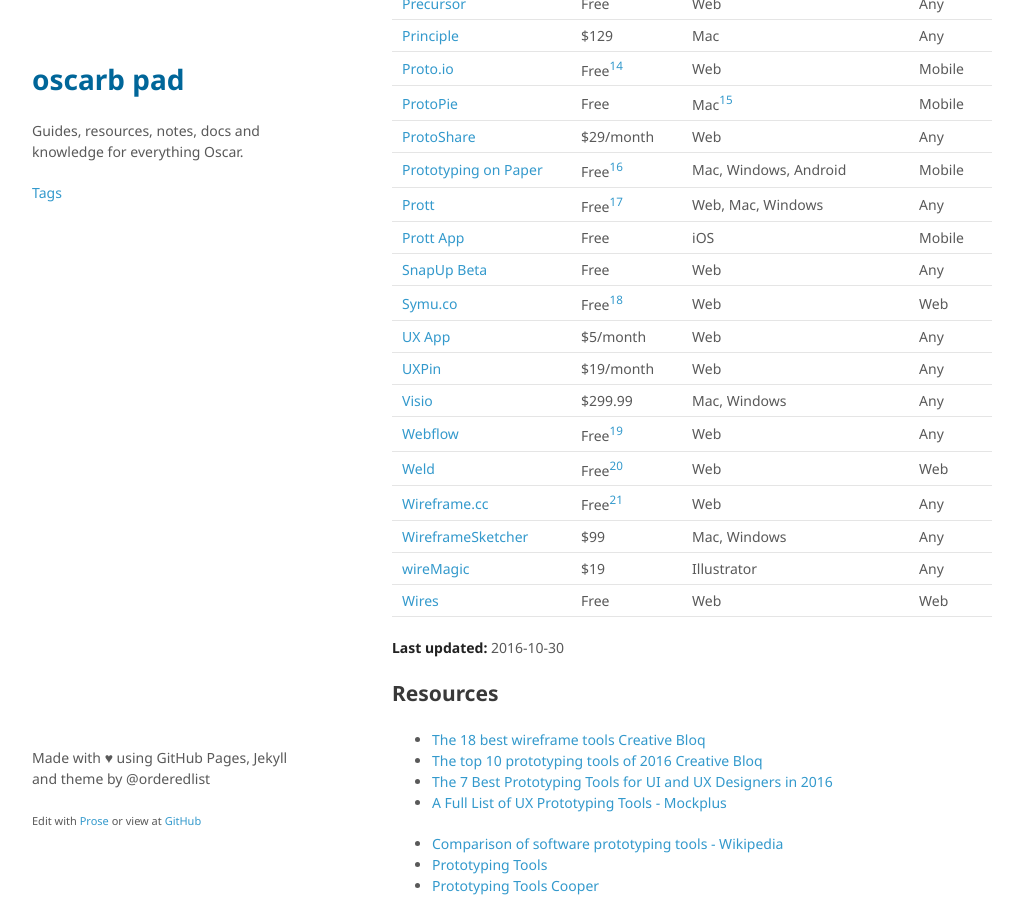
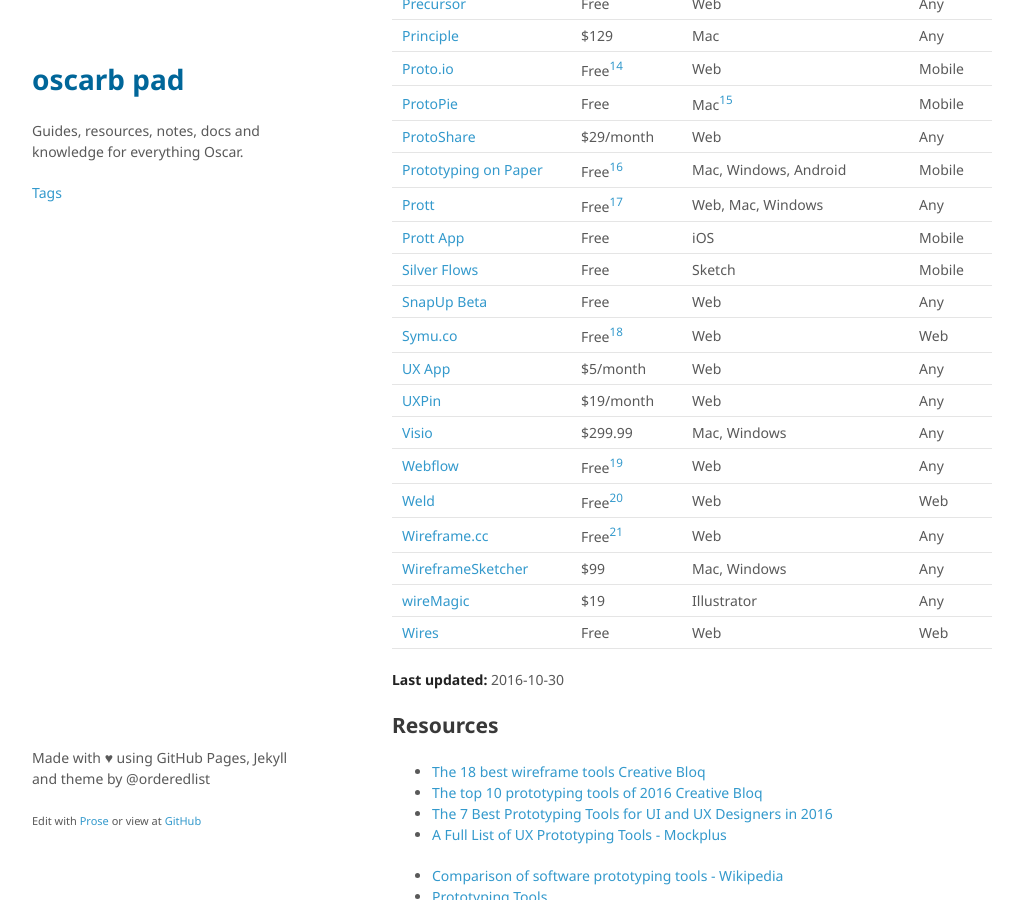
Before and after one commit to oscarb/pad, a Jekyll site: the page built from _docs/prototyping.md, in a window 1280 px wide and 900 px high, scrolled down 1691 px. Shown: the whole window, without its empty margins (128-1151 px from the left). Built offline with Jekyll 4.4.1, drawn with Linux system fonts in a browser that asks for light colours; some web fonts are replaced.

Commit message:
Updated prototyping.md

```diff
--- a/_docs/prototyping.md
+++ b/_docs/prototyping.md
@@ -68,6 +68,7 @@ Name | Lowest price | Platform | Protype for
 [Prototyping on Paper](https://popapp.in/) | Free[^pop] | Mac, Windows, Android | Mobile
 [Prott](https://prottapp.com/) | Free[^prott] | Web, Mac, Windows | Any
 [Prott App](https://itunes.apple.com/app/id917618029) | Free | iOS | Mobile
+[Silver Flows](http://silverflows.com/) | Free | Sketch | Mobile
 [SnapUp Beta](http://quickfocus.com/)  | Free | Web | Any
 [Symu.co](https://symu.co/) | Free[^symu] | Web | Web
 [UX App](https://www.ux-app.com/) | $5/month | Web | Any
```
